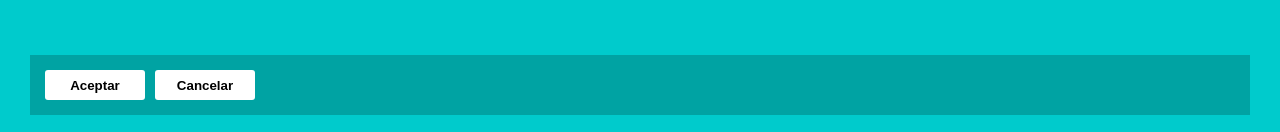
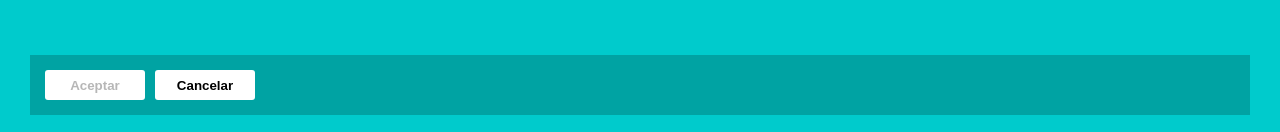
Before and after one commit to betancourtYeison/customers-app, a React (Create React App) app: page /customers/1115032455/edit in a window 1280 px wide. Shown: the part 665-797 px from the top of the page. Built offline with nearby package versions, Linux system fonts and the light colour scheme; data requests are answered from the project's data file.

Commit message:
Add validations to form edit

```diff
--- a/src/components/CustomerEdit.js
+++ b/src/components/CustomerEdit.js
@@ -3,6 +3,7 @@ import PropTypes from 'prop-types';
 import { reduxForm, Field } from 'redux-form';
 import { setPropsAsInitial } from '../helpers/setPropsAsInitial';
 import CustomersActions from '../components/CustomersActions';
+import { Prompt } from 'react-router-dom';
 
 const MyField = ({ input, meta, type, label, name }) => (
     <div>
@@ -32,9 +33,21 @@ const validate = values => {
 
 const isNumber = value => (
     isNaN(Number(value)) && "El campo debe ser un número"
-)
+);
 
-const CustomerEdit = ({ name, dni, age, handleSubmit, submitting, onBack }) => {
+const toUpperCase = value => (
+    value && value.toUpperCase()
+);
+
+const toNumber = value => (
+    value && Number(value)
+);
+
+const onlyGrow = (value, previousValue, values) => (
+    value && previousValue && value > previousValue ? value : previousValue
+);
+
+const CustomerEdit = ({ name, dni, age, handleSubmit, submitting, onBack, pristine, submitSucceeded }) => {
     return (
         <div>
             <h2>Edición del cliente</h2>
@@ -45,6 +58,8 @@ const CustomerEdit = ({ name, dni, age, handleSubmit, submitting, onBack }) => {
                     type="text"
                     // validate={isRequired}
                     label="Nombre:"
+                    parse={toUpperCase}
+                    // format={toUpperCase}
                     />
                 <Field
                     name="dni"
@@ -60,11 +75,25 @@ const CustomerEdit = ({ name, dni, age, handleSubmit, submitting, onBack }) => {
                     // validate={[isRequired, isNumber]}
                     validate={isNumber}
                     label="Edad:"
+                    parse={toNumber}
+                    // normalize={onlyGrow}
                     />
                 <CustomersActions>
-                    <button type="submit" disabled={submitting}>Aceptar</button>
-                    <button type="button" onClick={onBack}>Cancelar</button>
+                    <button
+                        type="submit"
+                        disabled={pristine || submitting}>
+                        Aceptar
+                    </button>
+                    <button
+                        type="button"
+                        disabled={submitting}
+                        onClick={onBack}>
+                        Cancelar
+                    </button>
                 </CustomersActions>
+                <Prompt
+                    when={!pristine && !submitSucceeded}
+                    message="Se perderán los datos si continua" />
             </form>
         </div>
     );
```
